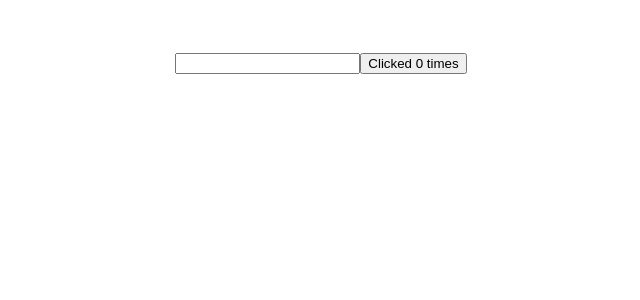
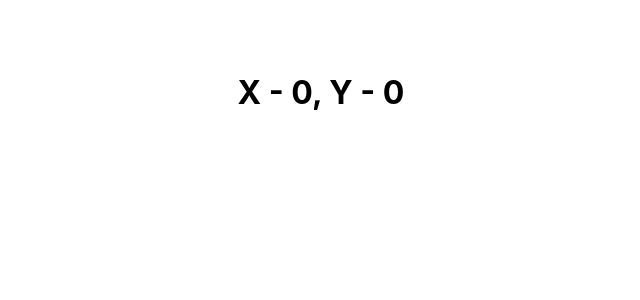
Before and after one commit to temesghentekeste/hooks-exploring, a React (Create React App) app: page / in a window 1280 px wide. Shown: the top 300 px of the page, without its empty margins (319-959 px from the left). Built offline with nearby package versions, Linux system fonts and the light colour scheme.

Commit message:
Run effects only once

```diff
--- a/src/App.js
+++ b/src/App.js
@@ -6,12 +6,14 @@ import HookCounterThree from './components/HookCounterThree';
 import HookCounterFour from './components/HookCounterFour';
 import EffectHookCounterOne from './components/EffectHookCounterOne';
 import EffectHookCounterTwo from './components/EffectHookCounterTwo';
+import EffectHookCounterThree from './components/EffectHookCounterThree';
 
 function App() {
   return (
     <div className="App">
+      <EffectHookCounterThree/>
+     {/*
       <EffectHookCounterTwo/>
-     {/*
       <EffectHookCounterOne/>
       <HookCounterFour/>
       <HookCounterThree/>
--- /dev/null
+++ b/src/components/EffectHookCounterThree.js
@@ -0,0 +1,27 @@
+import React, {useState, useEffect} from 'react'
+
+function EffectHookCounterThree() {
+
+  const [x, setX] = useState(0);
+  const [y, setY] = useState(0)
+
+  const logMousePosition = e => {
+    console.log('Mouse event');
+    setX(e.clientX);
+    setY(e.clientY);
+  }
+
+  useEffect(() => {
+    console.log('useEffect called...');
+    window.addEventListener('mouseover', logMousePosition);
+  }, []);
+
+  return (
+    <div>
+      <br/>
+      <h1>X - {x}, Y - {y}</h1>
+    </div>
+  )
+}
+
+export default EffectHookCounterThree
```
Also changed, not shown: notes.txt.
